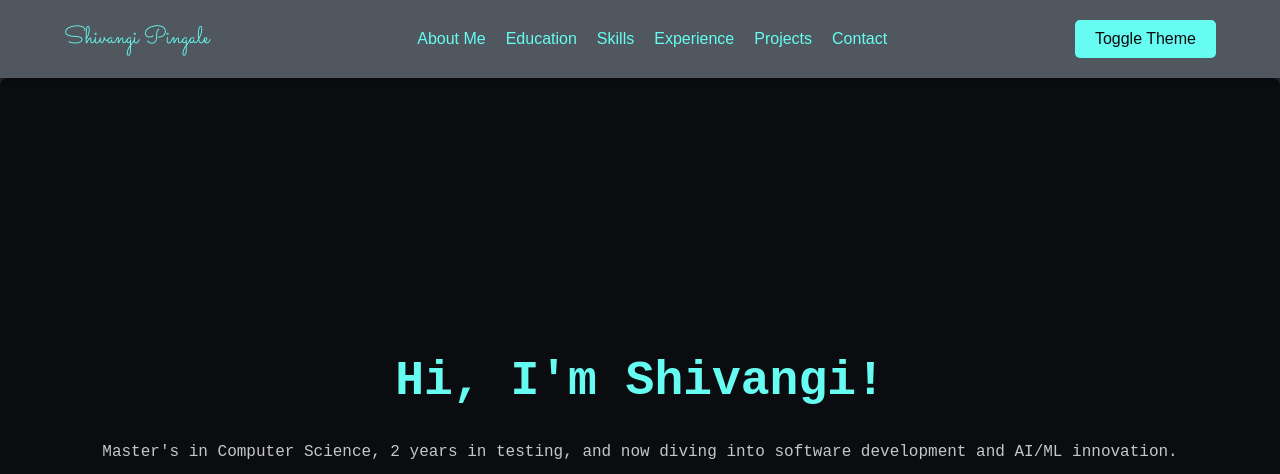
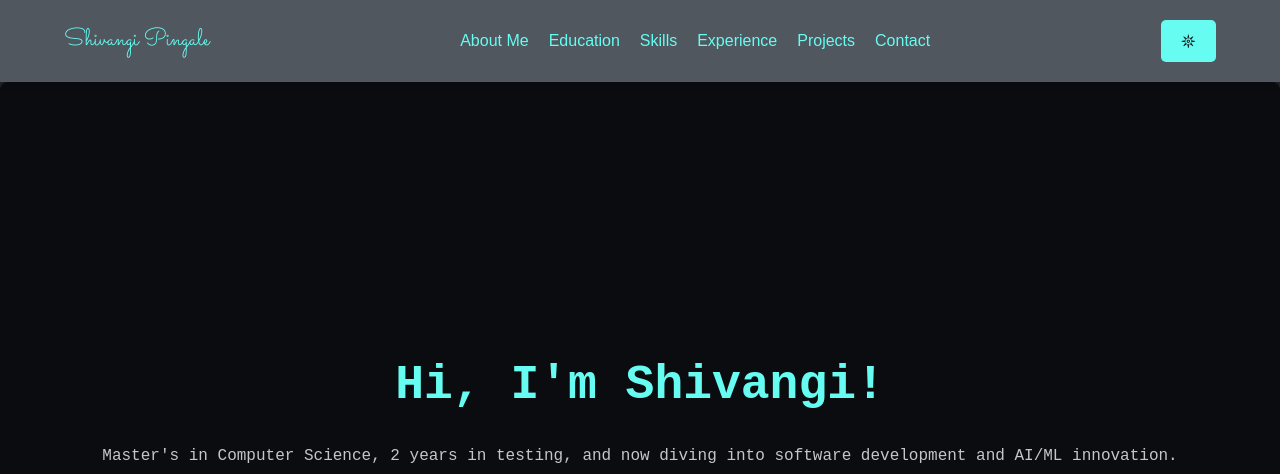
Before and after one commit to shivangi-pingale/shivangi-pingale.github.io, a plain HTML site: page index.html in a window 1280 px wide. Shown: the top 474 px of the page. Drawn offline with Linux system fonts and the light colour scheme.

Commit message:
change toggle to star symbol

```diff
--- a/index.html
+++ b/index.html
@@ -20,7 +20,7 @@
                 <li><a href="#projects">Projects</a></li>
                 <li><a href="#contact">Contact</a></li>
             </ul>
-            <button id="theme-toggle">Toggle Theme</button>
+            <button id="theme-toggle">𖤓</button>
         </nav>
     </header>
     <main>
```
